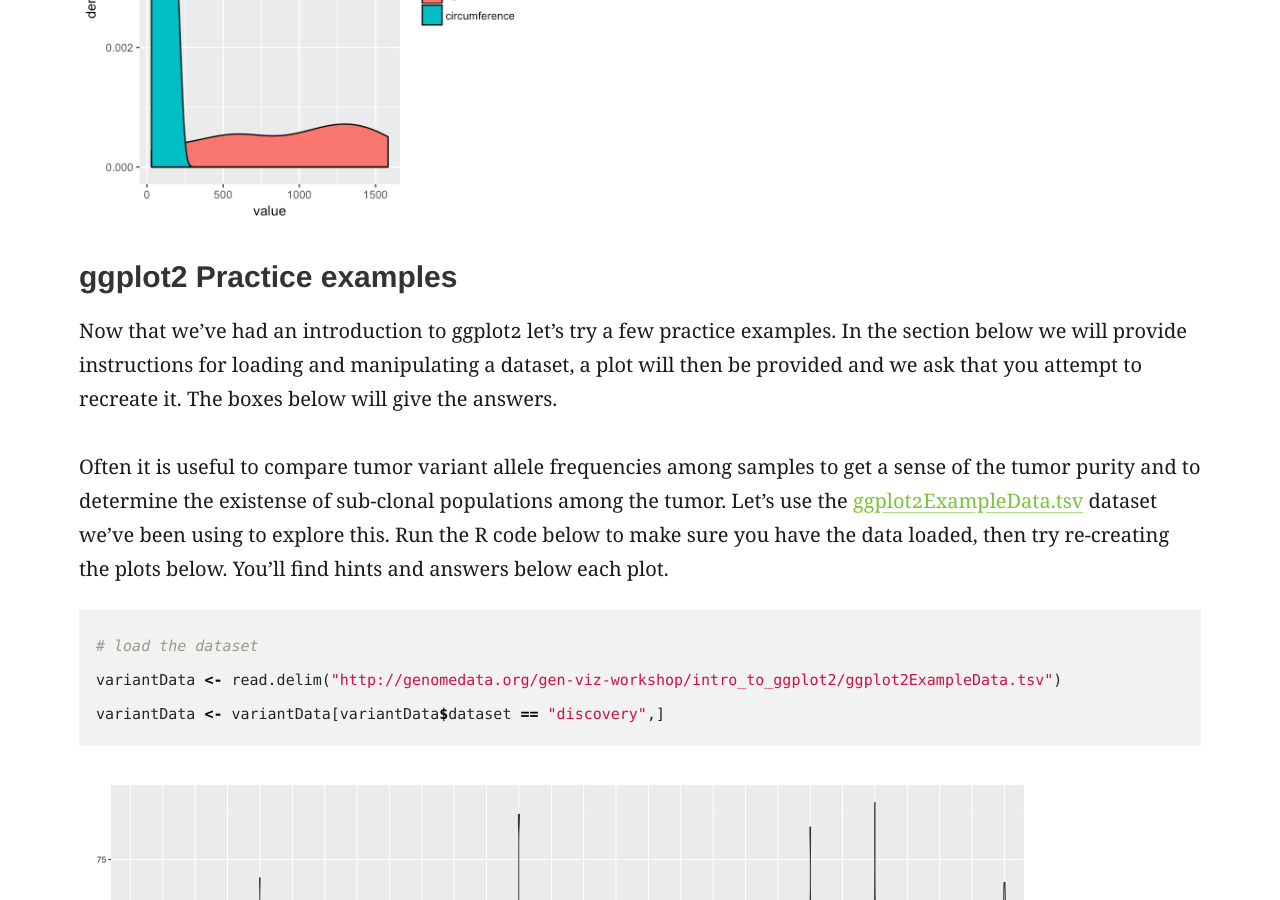
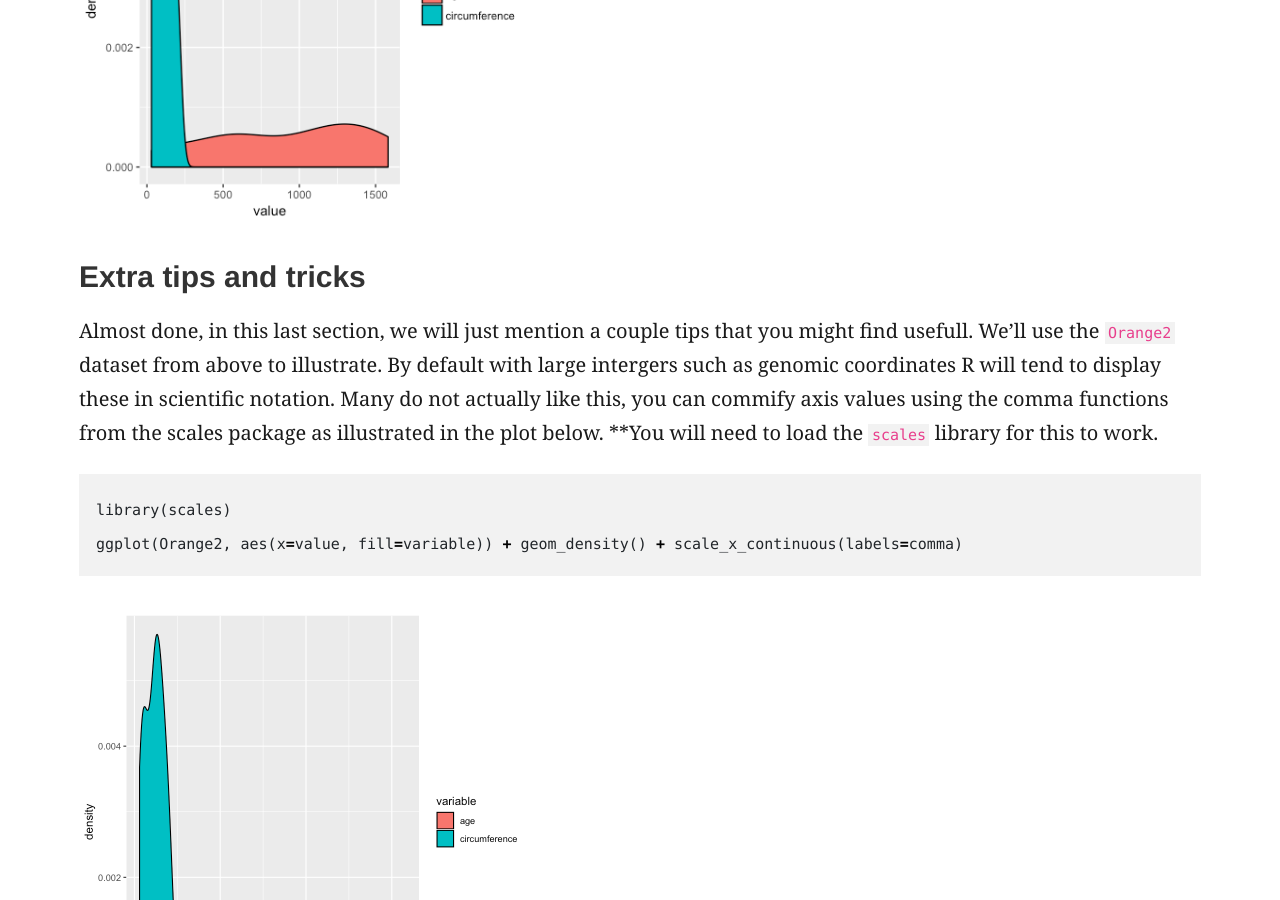
Before and after one commit to griffithlab/genviz.org, a Jekyll site: the page built from _posts/0002-03-01-introToggplot2.md, in a window 1280 px wide and 900 px high, scrolled down 19649 px. Built offline with Jekyll 4.4.1, drawn with Linux system fonts in a browser that asks for light colours; nearby versions of some CDN libraries.

Commit message:
added commify example

````diff
--- a/_posts/0002-03-01-introToggplot2.md
+++ b/_posts/0002-03-01-introToggplot2.md
@@ -330,6 +330,17 @@ ggplot(Orange2, aes(x=value, fill=variable)) + geom_density()
 
 {% include figure.html image="/assets/ggplot2/ggplot2_long_geom_density.png" width="450" %}
 
+### Extra tips and tricks
+Almost done, in this last section, we will just mention a couple tips that you might find usefull. We'll use the `Orange2` dataset from above to illustrate. By default with large intergers such as genomic coordinates R will tend to display these in scientific notation. Many do not actually like this, you can commify axis values using the comma functions from the scales package as illustrated in the plot below. **You will need to load the `scales` library for this to work.
+
+```R
+library(scales)
+ggplot(Orange2, aes(x=value, fill=variable)) + geom_density() + scale_x_continuous(labels=comma)
+```
+
+{% include figure.html image="/assets/ggplot2/ggplot2_tips_commify.png" width="450" %}
+
+
 ### ggplot2 Practice examples
 Now that we've had an introduction to ggplot2 let's try a few practice examples. In the section below we will provide instructions for loading and manipulating a dataset, a plot will then be provided and we ask that you attempt to recreate it. The boxes below will give the answers.
 
````
Also changed, not shown: assets/ggplot2/ggplot2_tips_commify.png (added), 1 other file.
